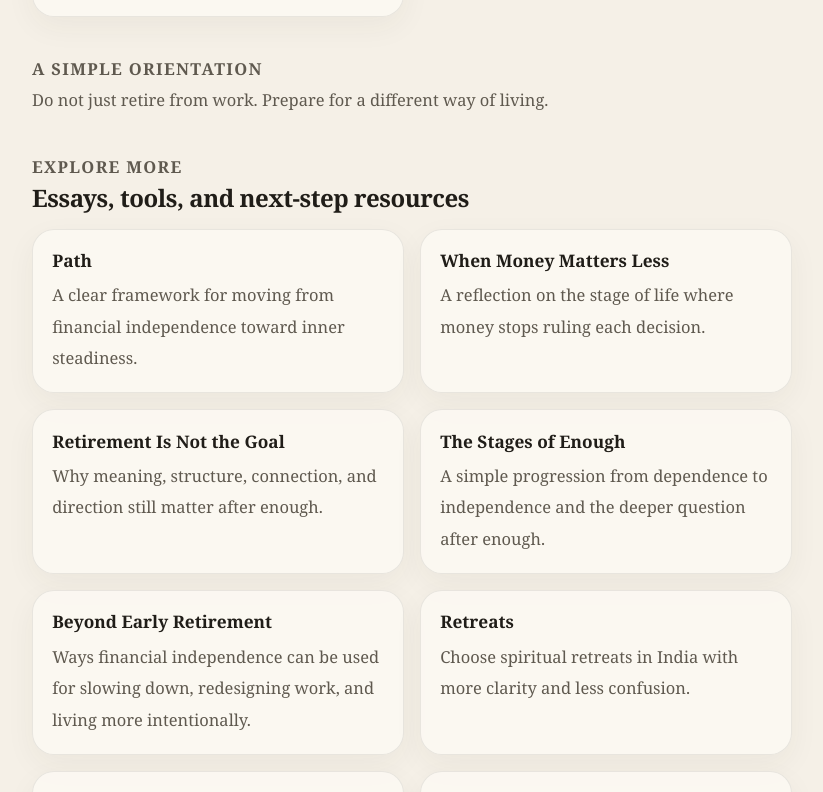
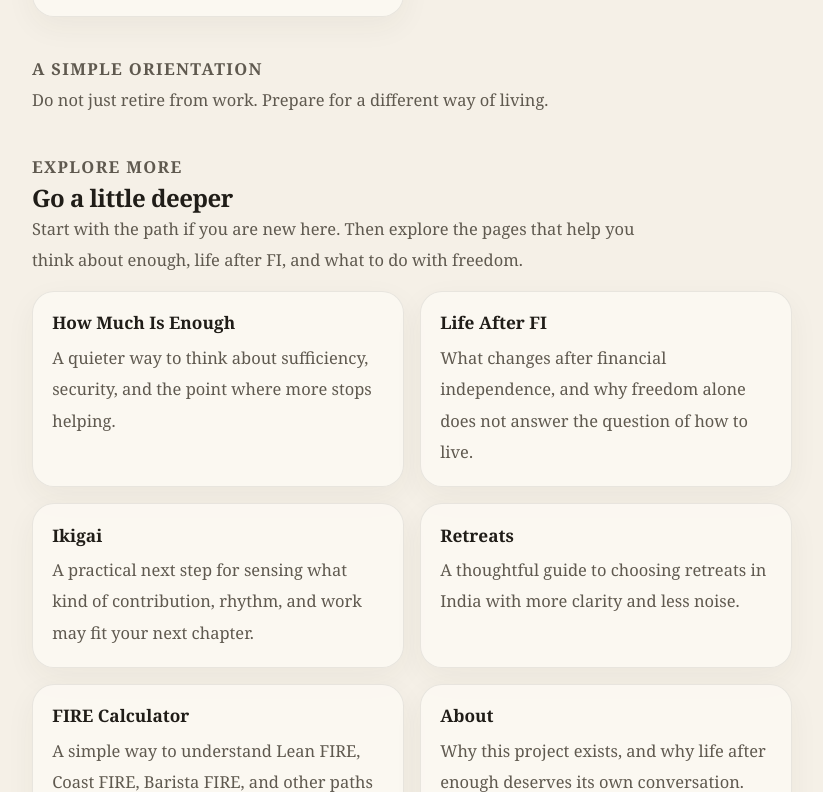
Before and after one commit to naveenniverthy/after-enough, a Next.js app: page / in a window 1280 px wide. Shown: the part 2008-2800 px from the top of the page, without its empty margins (228-1051 px from the left). Built offline with nearby package versions, Linux system fonts and the light colour scheme.

Commit message:
Improved website

```diff
--- a/app/layout.jsx
+++ b/app/layout.jsx
@@ -56,6 +56,7 @@ export default function RootLayout({ children }) {
             <nav className="nav-links">
               <Link href="/">Home</Link>
               <Link href="/start-here">Start Here</Link>
+              <Link href="/path">Path</Link>
               <Link href="/about">About</Link>
               <Link href="/retreats">Retreats</Link>
             </nav>
--- a/app/page.jsx
+++ b/app/page.jsx
@@ -48,52 +48,40 @@ const coreJourney = [
 
 const exploreMore = [
   {
-    href: "/path",
-    title: "Path",
+    href: "/how-much-is-enough",
+    title: "How Much Is Enough",
     description:
-      "A clear framework for moving from financial independence toward inner steadiness.",
+      "A quieter way to think about sufficiency, security, and the point where more stops helping.",
   },
   {
-    href: "/when-money-becomes-less-important",
-    title: "When Money Matters Less",
+    href: "/life-after-financial-independence",
+    title: "Life After FI",
     description:
-      "A reflection on the stage of life where money stops ruling each decision.",
+      "What changes after financial independence, and why freedom alone does not answer the question of how to live.",
   },
   {
-    href: "/why-retirement-is-not-the-real-goal",
-    title: "Retirement Is Not the Goal",
+    href: "/ikigai",
+    title: "Ikigai",
     description:
-      "Why meaning, structure, connection, and direction still matter after enough.",
-  },
-  {
-    href: "/the-stages-of-enough",
-    title: "The Stages of Enough",
-    description:
-      "A simple progression from dependence to independence and the deeper question after enough.",
-  },
-  {
-    href: "/besides-retire-early",
-    title: "Beyond Early Retirement",
-    description:
-      "Ways financial independence can be used for slowing down, redesigning work, and living more intentionally.",
+      "A practical next step for sensing what kind of contribution, rhythm, and work may fit your next chapter.",
   },
   {
     href: "/retreats",
     title: "Retreats",
     description:
-      "Choose spiritual retreats in India with more clarity and less confusion.",
+      "A thoughtful guide to choosing retreats in India with more clarity and less noise.",
   },
   {
     href: "/fire-calculator",
     title: "FIRE Calculator",
     description:
-      "A plain-English tool for Lean FIRE, Barista FIRE, Coast FIRE, and more.",
+      "A simple way to understand Lean FIRE, Coast FIRE, Barista FIRE, and other paths without heavy jargon.",
   },
   {
     href: "/about",
     title: "About",
     description:
-      "The quiet idea behind this project and the kind of transition it hopes to support.",
+      "Why this project exists, and why life after enough deserves its own conversation.",
   },
 ];
 
@@ -195,7 +183,12 @@ export default function HomePage() {
 
       <section className="content-block">
         <p className="eyebrow">Explore more</p>
-        <h2>Essays, tools, and next-step resources</h2>
+        <h2>Go a little deeper</h2>
+        <p className="section-intro">
+          Start with the path if you are new here. Then explore the pages that
+          help you think about enough, life after FI, and what to do with
+          freedom.
+        </p>
 
         <div className="explore-grid">
           {exploreMore.map((item) => (
--- a/app/retreats/RetreatFilters.jsx
+++ b/app/retreats/RetreatFilters.jsx
@@ -51,8 +51,8 @@ export default function RetreatFilters({ retreats, categories }) {
             <h2>Find a retreat by fit, not by projection</h2>
           </div>
           <p className="retreat-filter-count">
-            {filteredRetreats.length} retreat
-            {filteredRetreats.length === 1 ? "" : "s"} found
+            {filteredRetreats.length}{" "}
+            {filteredRetreats.length === 1 ? "retreat" : "retreats"} found
           </p>
         </div>
 
--- a/app/retreats/RetreatRepository.jsx
+++ b/app/retreats/RetreatRepository.jsx
@@ -63,8 +63,8 @@ export default function RetreatRepository({ retreats, categories }) {
             <h2>Find a retreat by fit, not by mood</h2>
           </div>
           <p className="retreat-filter-count">
-            {filteredRetreats.length} retreat
-            {filteredRetreats.length === 1 ? "" : "s"}
+            {filteredRetreats.length}{" "}
+            {filteredRetreats.length === 1 ? "retreat" : "retreats"} found
           </p>
         </div>
 
```
Also changed, not shown: app/build-enough/page.jsx (+10 -18 lines), app/lighten-the-mind/page.jsx (+10 -20 lines), app/live-differently/page.jsx (+13 -20 lines).
